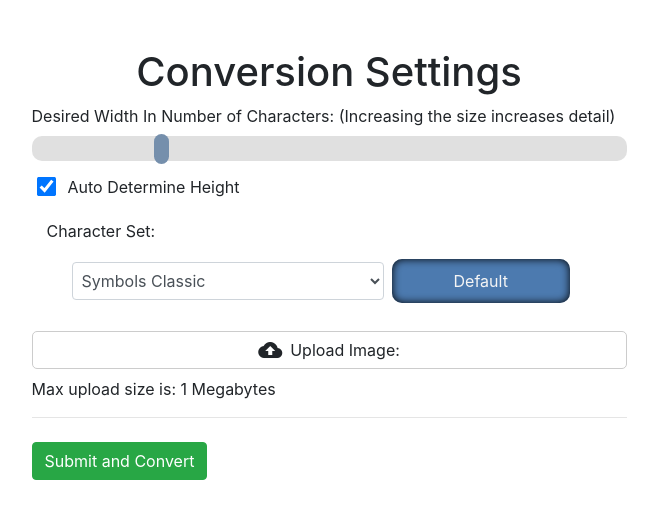
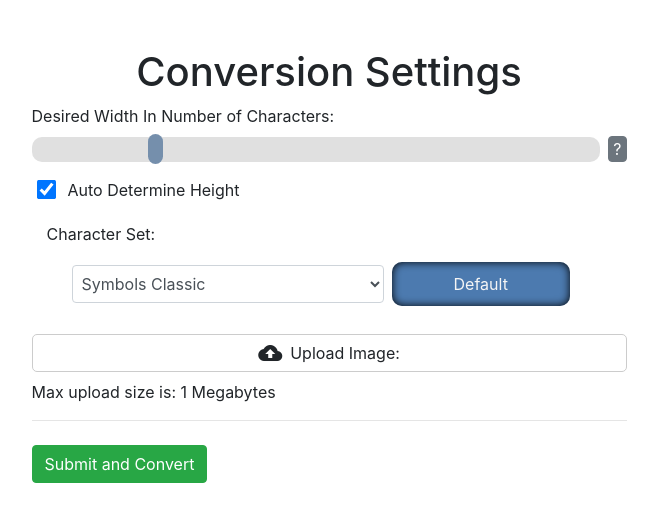
Before and after one commit to jewarner57/image-to-ascii-converter, a Flask app: page /convert in a window 1280 px wide. Shown: the part 56-579 px from the top of the page, without its empty margins (311-969 px from the left). Run offline with Flask 2, Linux system fonts and the light colour scheme; some web fonts are replaced.

Commit message:
feat: add tooltips to most inputs

```diff
--- a/static/styles.css
+++ b/static/styles.css
@@ -68,6 +68,13 @@ body {
     flex-direction: column;
     align-items: left;
     overflow-x: auto;
+}
+
+.input-tooltip-wrapper {
+    display: flex;
+    flex-direction: row;
+    align-items: center;
+    justify-content: center;
 }
 
 .slider {
--- a/templates/convert.html
+++ b/templates/convert.html
@@ -9,15 +9,31 @@
                 <fieldset>
 
                     <!-- width range slider -->
-                    <label for="image-width">Desired Width In Number of Characters: (Increasing the size increases detail)</label>
-                    <input type="range" min="10" max="200" value="50" class="slider" id="image-width"
-                        name="image-width">
+                    <label for="image-width">Desired Width In Number of Characters:</label>
+                    <div class="input-tooltip-wrapper pb-2">
+                        <input type="range" min="10" max="200" value="50" class="slider" id="image-width"
+                            name="image-width">
+                        <!-- custom width tooltip -->
+                        <button type="button" class="btn btn-secondary ml-2 px-1 py-0" data-toggle="tooltip"
+                        data-placement="top"
+                        title="Increasing size increases detail.">
+                        ?
+                        </button>
+                    </div>
 
                     <!-- height range slider -->
                     <div id="height-slider-container">
-                        <label for="image-height">Desired Height In Number of Lines: (setting height to one half of the width works well for landscape images)</label>
+                        <label for="image-height">Desired Height In Number of Lines:</label>
+                        <div class="input-tooltip-wrapper">
                         <input type="range" min="10" max="200" value="50" class="slider" id="image-height"
                             name="image-height">
+                        <!-- custom height tooltip -->
+                        <button type="button" class="btn btn-secondary ml-2 px-1 py-0" data-toggle="tooltip"
+                        data-placement="top"
+                        title="setting height to one half of the width works well for landscape images.">
+                        ?
+                        </button>
+                        </div>
                     </div>
                     <!-- auto set height checkbox -->
                     <div class="form-check mt-2 ml-2">
```
Also changed, not shown: TODO.md (+7 -6 lines), templates/view.html (+19 -4 lines), README.md.
